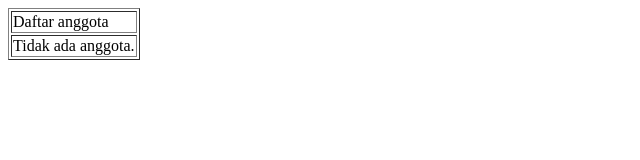
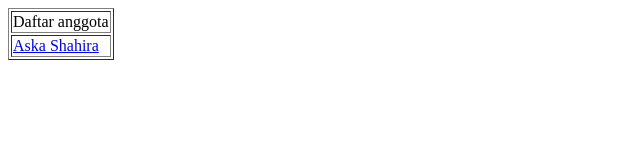
Before and after one commit to MuhammadAzaniIrvand/testing-gitkraken, a plain HTML site: page index.html in a window 1280 px wide. Shown: the whole page, without its empty margins (0-640 px from the left). Drawn offline with Linux system fonts and the light colour scheme.

Commit message:
feat: my html

```diff
--- a/index.html
+++ b/index.html
@@ -7,7 +7,9 @@
   <body>
     <table border=”0”>
       <tr><td>Daftar anggota</td></tr>
-      <tr><td>Tidak ada anggota.</td></tr>
+      <tr><td>
+        <a href="2308107010075.html">Aska Shahira</a>
+      </td></tr>
     </table>
   </body>
 </html>
```
Also changed, not shown: 2308107010075.html (added, +12 -0 lines), index-2375.txt (added).
